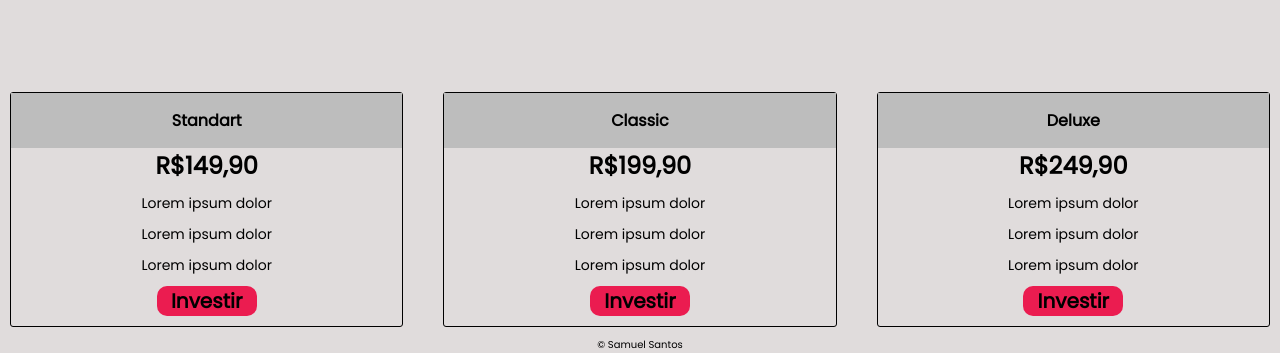
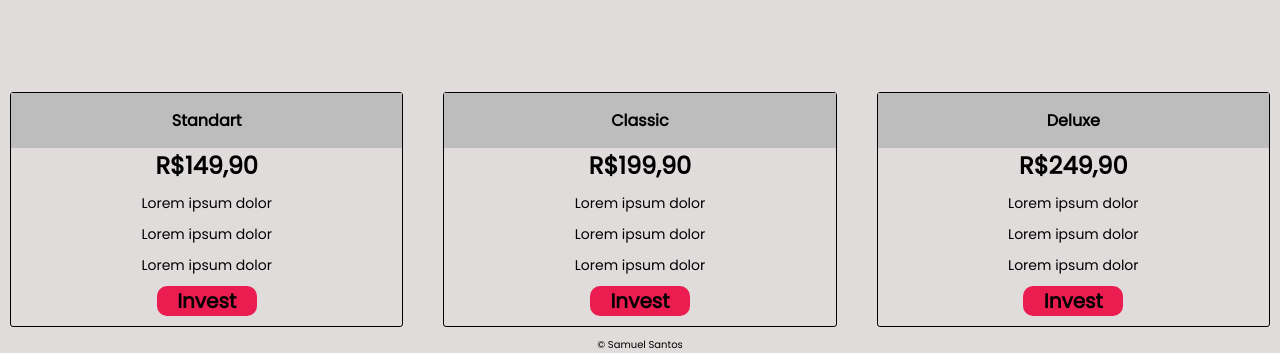
Before and after one commit to smksams/productLandingPage, a plain HTML site: page index.html in a window 1280 px wide. Shown: the part 1063-1416 px from the top of the page. Drawn offline with Linux system fonts and the light colour scheme; a script that the page names is missing.

Commit message:
Text Fix

```diff
--- a/index.html
+++ b/index.html
@@ -122,7 +122,7 @@
           <li>Lorem ipsum dolor</li>
           <li>Lorem ipsum dolor</li>
         </ol>
-        <button>Investir</button>
+        <button>Invest</button>
       </div>
       <div class="product">
         <div class="price-title">
@@ -134,7 +134,7 @@
           <li>Lorem ipsum dolor</li>
           <li>Lorem ipsum dolor</li>
         </ol>
-        <button>Investir</button>
+        <button>Invest</button>
       </div>
       <div class="product">
         <div class="price-title">
@@ -146,7 +146,7 @@
           <li>Lorem ipsum dolor</li>
           <li>Lorem ipsum dolor</li>
         </ol>
-        <button>Investir</button>
+        <button>Invest</button>
       </div>
 
     </section>
```
